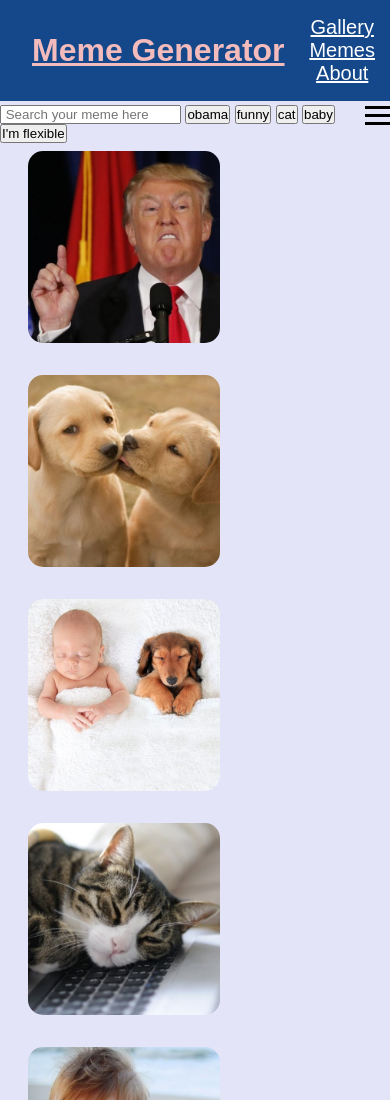
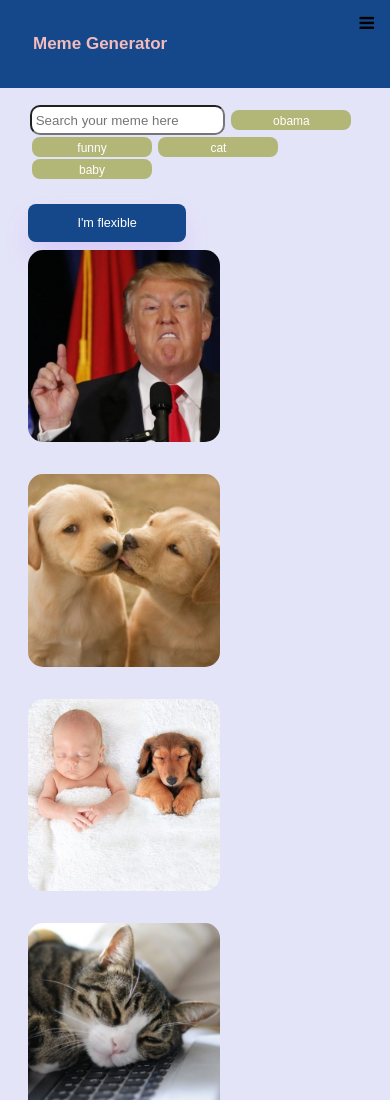
Before and after one commit to grkobi/meme-generator, a plain HTML site: page index.html in a window 390 px wide. Shown: the top 1100 px of the page. Drawn offline with Linux system fonts and the light colour scheme.

Commit message:
add hamburger and responsiveness

```diff
--- a/css/main.css
+++ b/css/main.css
@@ -33,13 +33,14 @@
         padding-inline-start: 1em;
         color: rgb(243, 187, 187);
         font-size: 2rem;
+        margin-left: 1em;
     }
 
 
     nav ul li a {
         margin: 15px;
         font-size: 20px;
-        color: white;
+        color: rgb(243, 187, 187);
     }
 
     .gallery-container {
@@ -58,10 +59,6 @@
 
     img {
         width: 12em;
-    }
-
-    .container {
-        width: 100%;
     }
 
     .nav-menu {
@@ -94,22 +91,120 @@
         transform: translateY(-8px) rotate(-45deg);
     }
 
-    .bar {
-        display: block;
-        width: 25px;
-        height: 3px;
-        margin: 5px 0;
-        transition: all 0.3s ease;
-        background-color: black;
-    }
-
     ul {
         list-style: none;
     }
 
+    .container {
+        overflow: hidden;
+        position: relative;
+        background-color: black;
+    }
+
+    /* Hide the links inside the navigation menu (except for logo) */
+    #myLinks {
+        display: none;
+    }
+
+    /* Style navigation menu links */
+    .container a {
+        padding: 14px 16px;
+        text-decoration: none;
+        font-size: 17px;
+        display: block;
+        color: rgb(243, 187, 187);
+    }
+
+    /* Style the hamburger menu */
+    .container a.icon {
+        display: block;
+        position: absolute;
+        right: 0;
+        top: 0;
+        color: black;
+    }
+
+    /* Add a grey background color on mouse-over */
+    .container a:hover {
+        background-color: #ddd;
+        color: black;
+    }
+
+    /* Style the active link (or home/logo) */
+    /* .active {
+        background-color: #04AA6D;
+        color: white;
+      } */
+
+    .nav-item a {
+        display: none;
+    }
+
+
+    .keyword-click {
+        cursor: pointer;
+        justify-content: center;
+        border-radius: 10px;
+        height: 1.5em;
+        width: 10em;
+        margin-left: 2px;
+        margin-top: 2px;
+        align-items: center;
+        background: rgb(178, 182, 119);
+        border: 0;
+        border-radius: 8px;
+        color: #FFFFFF;
+        font-family: Phantomsans, sans-serif;
+        font-size: 12px;
+        line-height: 0.3em;
+        padding: 10px 15px;
+        text-decoration: none;
+        user-select: none;
+        -webkit-user-select: none;
+        touch-action: manipulation;
+        white-space: nowrap;
+    }
+
+    .random-meme-btn {
+        cursor: pointer;
+        justify-content: center;
+        border-radius: 10px;
+        height: 25px;
+        width: 12.5em;
+        margin-left: 28px;
+        margin-top: 25px;
+        display: flex;
+        align-items: center;
+        background: rgb(20, 72, 139);
+        border: 0;
+        border-radius: 8px;
+        box-shadow: rgba(151, 65, 252, 0.2) 0 15px 30px -5px;
+        box-sizing: border-box;
+        color: #FFFFFF;
+        font-family: Phantomsans, sans-serif;
+        font-size: 1.5vh;
+        line-height: 1em;
+        padding: 19px 24px;
+        text-decoration: none;
+        user-select: none;
+        -webkit-user-select: none;
+        touch-action: manipulation;
+        white-space: nowrap;
+    }
+
+    .search-meme {
+        border-radius: 10px;
+        height: 30px;
+        width: 50vw;
+    }
+
+    .search-bar {
+        margin-top: 3vh;
+        padding-left: 30px;
+    }
 }
 
-@media screen and (min-width: 500px) {
+@media screen and (min-width: 595px) {
     body {
         font-family: Arial, Helvetica, sans-serif;
         background-color: rgb(228, 228, 248);
@@ -121,6 +216,7 @@
     .logo-anchor {
         padding-inline-start: 1em;
         color: rgb(243, 187, 187);
+        font-size: 19em;
     }
 
     header {
@@ -138,15 +234,25 @@
         color: rgb(21, 23, 37);
         width: 100%;
         background-size: cover;
+        height: 9vh;
+        margin-bottom: 10px;
     }
 
     ul {
         list-style: none;
     }
 
-    nav ul li a {
-        font-size: 20px;
+    .container nav ul li a {
+        font-size: 1em;
         color: rgb(243, 187, 187);
+    }
+
+    .container nav h2 a {
+        color: rgb(243, 187, 187);
+        padding: 1vw 16px;
+        text-decoration: none;
+        font-size: 0.9em;
+        display: block;
     }
 
     .editor-container {
@@ -165,7 +271,7 @@
     .search-meme {
         border-radius: 10px;
         height: 30px;
-        width: 30em;
+        width: 25em;
     }
 
     .random-meme-btn {
@@ -173,7 +279,7 @@
         justify-content: center;
         border-radius: 10px;
         height: 25px;
-        width: 10em;
+        width: 10.41em;
         margin-left: 28px;
         margin-top: 25px;
         display: flex;
@@ -233,18 +339,23 @@
         cursor: pointer;
     }
 
-    .bar {
+    /* .bar {
         display: block;
         width: 25px;
         height: 3px;
         margin: 5px 0;
         transition: all 0.3s ease;
         background-color: black;
-    }
+    } */
 
     .container {
         /* width:1600px; */
-        margin: auto;
+        margin-bottom: auto;
+        padding-bottom: 0px;
+        overflow: hidden;
+        /* position: relative; */
+        background-color: rgb(228, 228, 248);
+
     }
 
     .keywords-map {
@@ -346,4 +457,16 @@
         bottom: 10px;
     }
 
+    .fa.fa-bars.hamburg {
+        display: none;
+    }
+
+    .nav-item a {
+        display: inline;
+    }
+
+    .container .myLink{
+        display: none;
+    }
+
 }
--- a/index.html
+++ b/index.html
@@ -21,12 +21,23 @@
                     <li onclick="onOpenAboutSection()" class="nav-item"><a href="#">About</a></li>
                 </ul>
             </nav>
-            <div class="hamburger">
+            <!-- <div class="hamburger">
                 <span class="bar"></span>
                 <span class="bar"></span>
                 <span class="bar"></span>
+            </div> -->
+            <!-- Navigation links (hidden by default) -->
+            <div id="myLinks">
+                <a href="#gallery" onclick="onMoveGalleryPage()" class="myLink">Gallery</a>
+                <a href="#memes" onclick="onRenderSavedMemes()" class="myLink">Memes</a>
+                <a href="#about" onclick="onOpenAboutSection()" class="myLink">About</a>
             </div>
+            <!-- "Hamburger menu" / "Bar icon" to toggle the navigation links -->
+            <a href="javascript:void(0);" class="icon" onclick="myHamburger()">
+                <i class="fa fa-bars hamburg"></i>
+            </a>
         </div>
+
     </header>
     <section class="search-bar">
         <input list="search-keyword" class="search-meme" oninput="onSetFilterBy(this.value)"
@@ -83,9 +94,11 @@
         </div>
         <canvas id="my-canvas" height="450" width="450" crossorigin="anonymous"></canvas>
         <div>
-        <button class="editor-btn" onclick="onSaveMeme()">Save meme &#x1F4BE;</button>
-        <button class="editor-btn"><a href="#" onclick="onDownloadMeme(this)" download="download-img.jpg">Download <i class="fa fa-download"></i></a></button>
-            <button class="editor-btn" onclick="onShareMeme()">Share on Facebook <a href="#" class="fa fa-facebook"></a></button>
+            <button class="editor-btn" onclick="onSaveMeme()">Save meme &#x1F4BE;</button>
+            <button class="editor-btn"><a href="#" onclick="onDownloadMeme(this)" download="download-img.jpg">Download
+                    <i class="fa fa-download"></i></a></button>
+            <button class="editor-btn" onclick="onShareMeme()">Share on Facebook <a href="#"
+                    class="fa fa-facebook"></a></button>
         </div>
     </section>
 
--- a/js/gallery.controller.js
+++ b/js/gallery.controller.js
@@ -114,3 +114,7 @@ function _hideFlexibleBtn() {
     const elFlexibleBtn = document.querySelector('.random-meme-btn')
     elFlexibleBtn.style.display = 'none'
 }
+
+function toggleMenu() {
+    document.body.classList.toggle('menu-open');
+}
--- a/js/services/utils.service.js
+++ b/js/services/utils.service.js
@@ -1,13 +1,15 @@
 'use strict'
 
+/* Toggle between showing and hiding the navigation menu links when the user clicks on the hamburger menu / bar icon */
 
-const hamburger = document.querySelector('.hamburger')
-const navMenu = document.querySelector('.nav-menu')
-hamburger.addEventListener("click", () =>{
-    hamburger.classList.toggle('active')
-    navMenu.classList.toggle('active')
-})
-
+function myHamburger() {
+  let elMenu = document.getElementById("myLinks");
+  if (elMenu.style.display === "block") {
+    elMenu.style.display = "none";
+  } else {
+    elMenu.style.display = "block";
+  }
+}
 
 function getRandomIntInclusive(min, max) {
     return Math.floor(Math.random() * (max - min + 1)) + min
```
